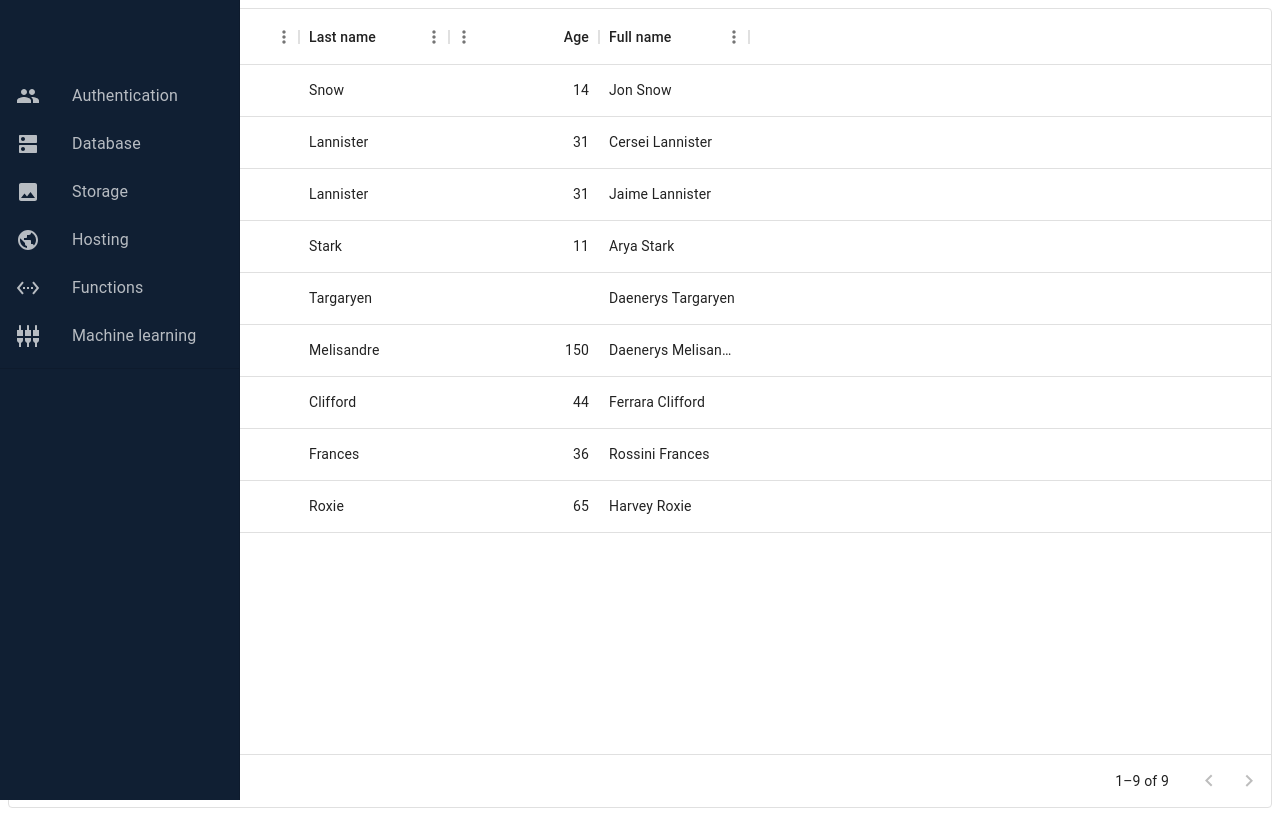
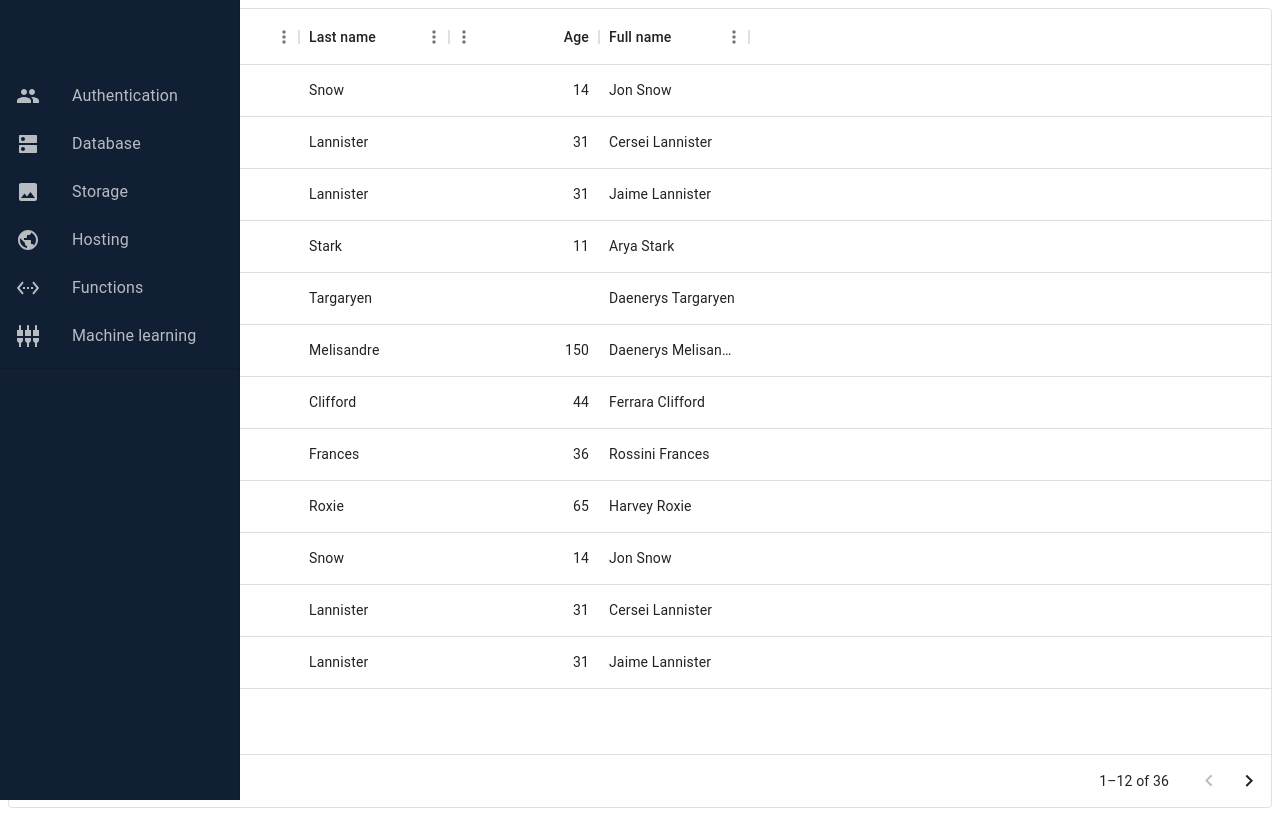
Before and after one commit to Mattarek/react-materialUI-practice, a React (Vite) app: page / in a window 1280 px wide. Built offline with nearby package versions, Linux system fonts and the light colour scheme.

Commit message:
Data multiplied

```diff
--- a/src/components/DataGrid/DataGrid.tsx
+++ b/src/components/DataGrid/DataGrid.tsx
@@ -43,6 +43,33 @@ const rows = [
     { id: 7, lastName: 'Clifford', firstName: 'Ferrara', age: 44 },
     { id: 8, lastName: 'Frances', firstName: 'Rossini', age: 36 },
     { id: 9, lastName: 'Roxie', firstName: 'Harvey', age: 65 },
+    { id: 10, lastName: 'Snow', firstName: 'Jon', age: 14 },
+    { id: 12, lastName: 'Lannister', firstName: 'Cersei', age: 31 },
+    { id: 13, lastName: 'Lannister', firstName: 'Jaime', age: 31 },
+    { id: 14, lastName: 'Stark', firstName: 'Arya', age: 11 },
+    { id: 15, lastName: 'Targaryen', firstName: 'Daenerys', age: null },
+    { id: 16, lastName: 'Melisandre', firstName: 'Daenerys', age: 150 },
+    { id: 17, lastName: 'Clifford', firstName: 'Ferrara', age: 44 },
+    { id: 18, lastName: 'Frances', firstName: 'Rossini', age: 36 },
+    { id: 19, lastName: 'Roxie', firstName: 'Harvey', age: 65 },
+    { id: 20, lastName: 'Snow', firstName: 'Jon', age: 14 },
+    { id: 212, lastName: 'Lannister', firstName: 'Cersei', age: 31 },
+    { id: 23, lastName: 'Lannister', firstName: 'Jaime', age: 31 },
+    { id: 24, lastName: 'Stark', firstName: 'Arya', age: 11 },
+    { id: 25, lastName: 'Targaryen', firstName: 'Daenerys', age: null },
+    { id: 26, lastName: 'Melisandre', firstName: 'Daenerys', age: 150 },
+    { id: 27, lastName: 'Clifford', firstName: 'Ferrara', age: 44 },
+    { id: 28, lastName: 'Frances', firstName: 'Rossini', age: 36 },
+    { id: 29, lastName: 'Roxie', firstName: 'Harvey', age: 65 },
+    { id: 31, lastName: 'Snow', firstName: 'Jon', age: 14 },
+    { id: 32, lastName: 'Lannister', firstName: 'Cersei', age: 31 },
+    { id: 33, lastName: 'Lannister', firstName: 'Jaime', age: 31 },
+    { id: 34, lastName: 'Stark', firstName: 'Arya', age: 11 },
+    { id: 35, lastName: 'Targaryen', firstName: 'Daenerys', age: null },
+    { id: 36, lastName: 'Melisandre', firstName: 'Daenerys', age: 150 },
+    { id: 37, lastName: 'Clifford', firstName: 'Ferrara', age: 44 },
+    { id: 38, lastName: 'Frances', firstName: 'Rossini', age: 36 },
+    { id: 39, lastName: 'Roxie', firstName: 'Harvey', age: 65 },
 ];
 
 export const DataGridDemo = () => {
```
